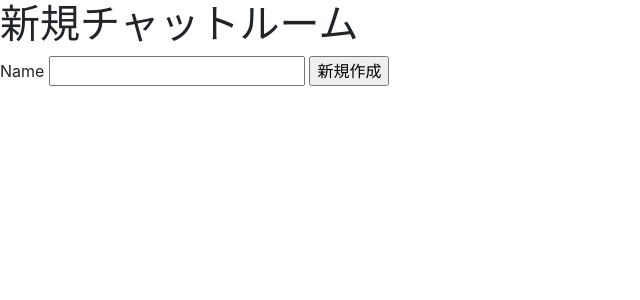
After one commit to Ryo-Nogawa/izakaya_app, a Rails app: page /chats/new in a window 1280 px wide. The commit adds this page. Shown: the top 300 px of the page, without its empty margins (0-640 px from the left). Run offline with Rails 7, Linux system fonts and the light colour scheme; style sheets or scripts are compiled from the project's sources.

Commit message:
新規作成画面作成

```diff
--- /dev/null
+++ b/app/assets/stylesheets/rooms.scss
@@ -0,0 +1,3 @@
+// Place all the styles related to the rooms controller here.
+// They will automatically be included in application.css.
+// You can use Sass (SCSS) here: http://sass-lang.com/
--- /dev/null
+++ b/app/helpers/rooms_helper.rb
@@ -0,0 +1,2 @@
+module RoomsHelper
+end
--- /dev/null
+++ b/app/views/chats/new.html.erb
@@ -0,0 +1,9 @@
+<h1>新規チャットルーム</h1>
+
+
+  <%= form_with model: @chat, local: true do |f| %>
+    <%= f.label :name %>
+    <%= f.text_field :name %>
+
+    <%= f.submit '新規作成' %>
+  <% end %>
--- a/app/views/reserves/index.html.erb
+++ b/app/views/reserves/index.html.erb
@@ -7,3 +7,4 @@
 <%= link_to '予約画面', new_reserf_path %>
 <%= link_to '外観/内装', visuals_path %>
 <%= link_to 'ブログ', blogs_path %>
+<%= link_to 'チャット画面', new_chat_path %>
--- a/config/routes.rb
+++ b/config/routes.rb
@@ -4,4 +4,5 @@ Rails.application.routes.draw do
   resources :reserves, only: [:new, :create]
   resources :visuals
   resources :blogs
+  resources :chats, only: [:new, :create]
 end
```
Also changed, not shown: app/controllers/rooms_controller.rb (added, +7 -0 lines), test/controllers/rooms_controller_test.rb (added, +7 -0 lines).
